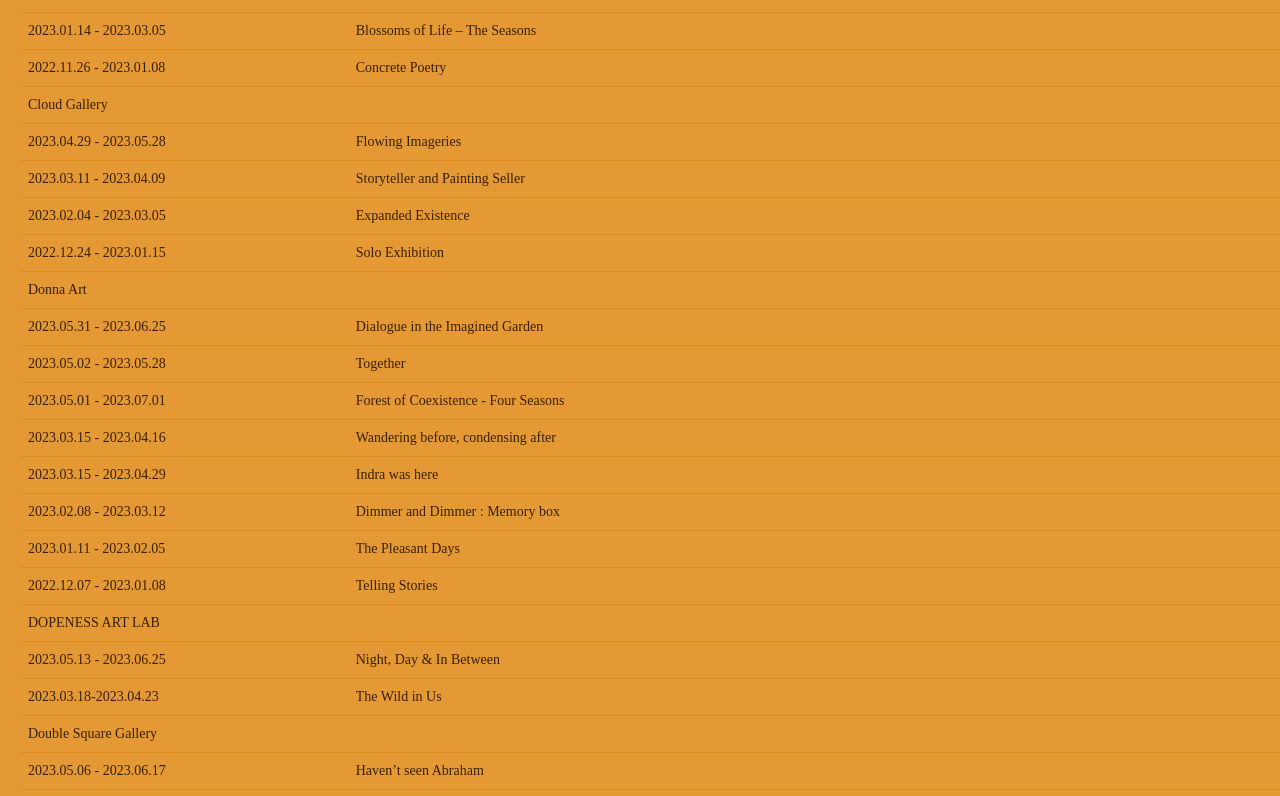
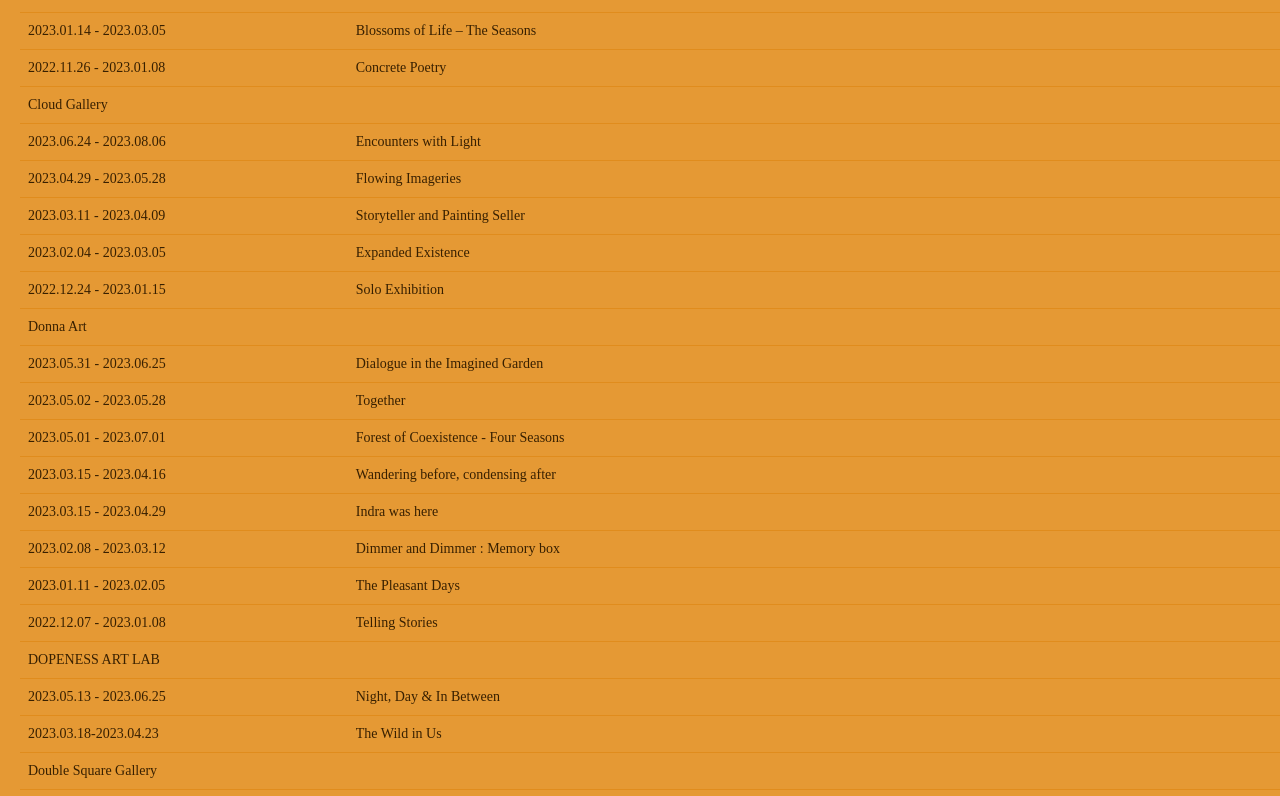
Before and after one commit to tjHsu/gallery-map, a Next.js app: page /events in a window 1280 px wide. Shown: the part 2604-3400 px from the top of the page. Built offline with nearby package versions, Linux system fonts and the light colour scheme; a web font is replaced by a local one.

Commit message:
Update 06.23.ts
06.23

```diff
--- a/src/constants/Constants.ts
+++ b/src/constants/Constants.ts
@@ -800,6 +800,11 @@ export const GALLERIES = [
     website: "http://www.cloud-gallery.org/",
     isSeparator: false,
     exhibitions: [{
+      artist: "Lin Hao-Bai",
+      showName: "Encounters with Light",
+      date: "2023.06.24 - 2023.08.06",
+      openingDate: "2023.07.01 sat 16:00"
+    }, {
       artist: "Chin-Lung Huang",
       showName: "Flowing Imageries",
       date: "2023.04.29 - 2023.05.28",
@@ -1710,6 +1715,11 @@ export const GALLERIES = [
     website: "https://galerieovo.com/home-en/",
     isSeparator: false,
     exhibitions: [{
+      artist: "Timm Blandin",
+      showName: "Have A Nice Day",
+      date: "2023.06.21 - 2023.07.02",
+      openingDate: ""
+    },{
       artist: "SHIGEKI MATSUYAMA X feebee",
       showName: "UBIQUITOUS IV",
       date: "2023.05.24 - 2023.06.10",
@@ -1915,6 +1925,11 @@ export const GALLERIES = [
     website: "https://www.pttspace.com/?lang=en",
     isSeparator: false,
     exhibitions: [{
+      artist: "Christine Wang",
+      showName: "Banana Philosophy",
+      date: "2023.06.24 - 2023.07.29",
+      openingDate: "2023.06.24 sat 16:00"
+    },{
       artist: "Hung Zhen-You",
       showName: "Breath",
       date: "2023.05.06 - 2023.06.10",
```
